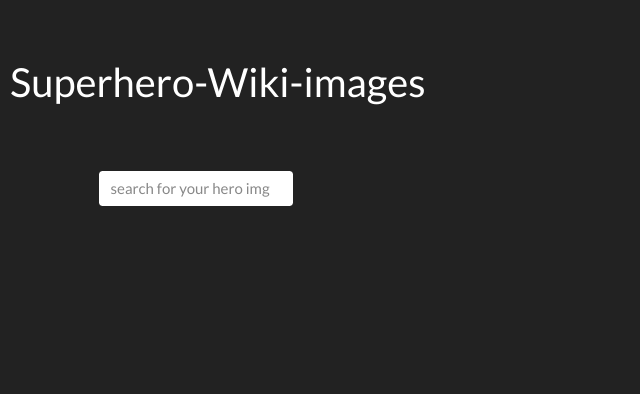
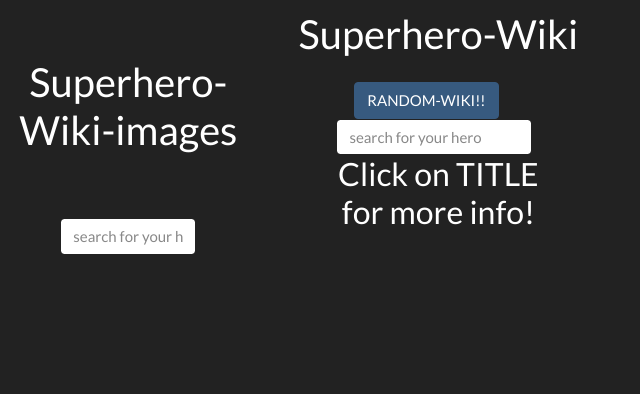
Before and after one commit to Stew5555/super-hero-wiki, a plain HTML site: page index.html in a window 1280 px wide. Shown: the whole page, without its empty margins (0-640 px from the left). Drawn offline with nearby package versions, Linux system fonts and the light colour scheme.

Commit message:
added another cont, with rand wiki button, and more info on the hero you search for

```diff
--- a/index.html
+++ b/index.html
@@ -33,6 +33,31 @@
             </div>
         </div>
         <div class="">
+        </div>
+        <div class="container">
+            <div class="row text-center">
+                <div class="col-md-12 col-sm-12 col-12 col-xl-12">
+                    <h2 class="sup">Superhero-Wiki</h2>
+
+                    <div class="col-md-7  mx-auto p-3">
+
+                        <a class="btn btn-primary mr-4 random-btn" href="https://en.wikipedia.org/wiki/Special:Random" target="_blank">RANDOM-WIKI!!</a>
+
+                        <div class="row" id="search-row">
+                            <div class="search">
+                                <input type="text" name="text_search" id="text_search" class="form-control"
+                                    placeholder="search for your hero">
+                            </div>
+                            <h3 class="names">Click on TITLE for more info!</h3>
+                            <div id="display-data row">
+                                <div class="display-results col-md-12">
+                                </div>
+                            </div>
+                        </div>
+                    </div>
+                </div>
+            </div>
+        </div>
 
 </body>
 </html>
```
